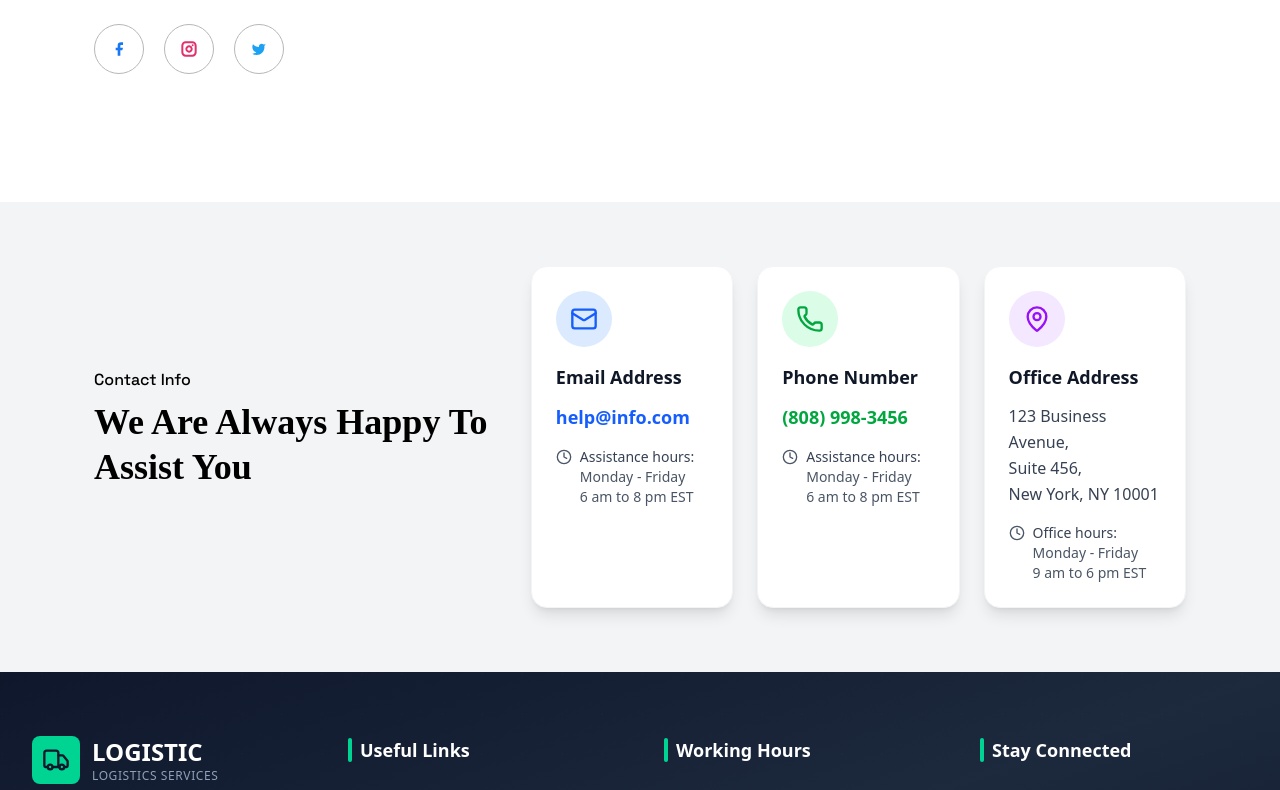
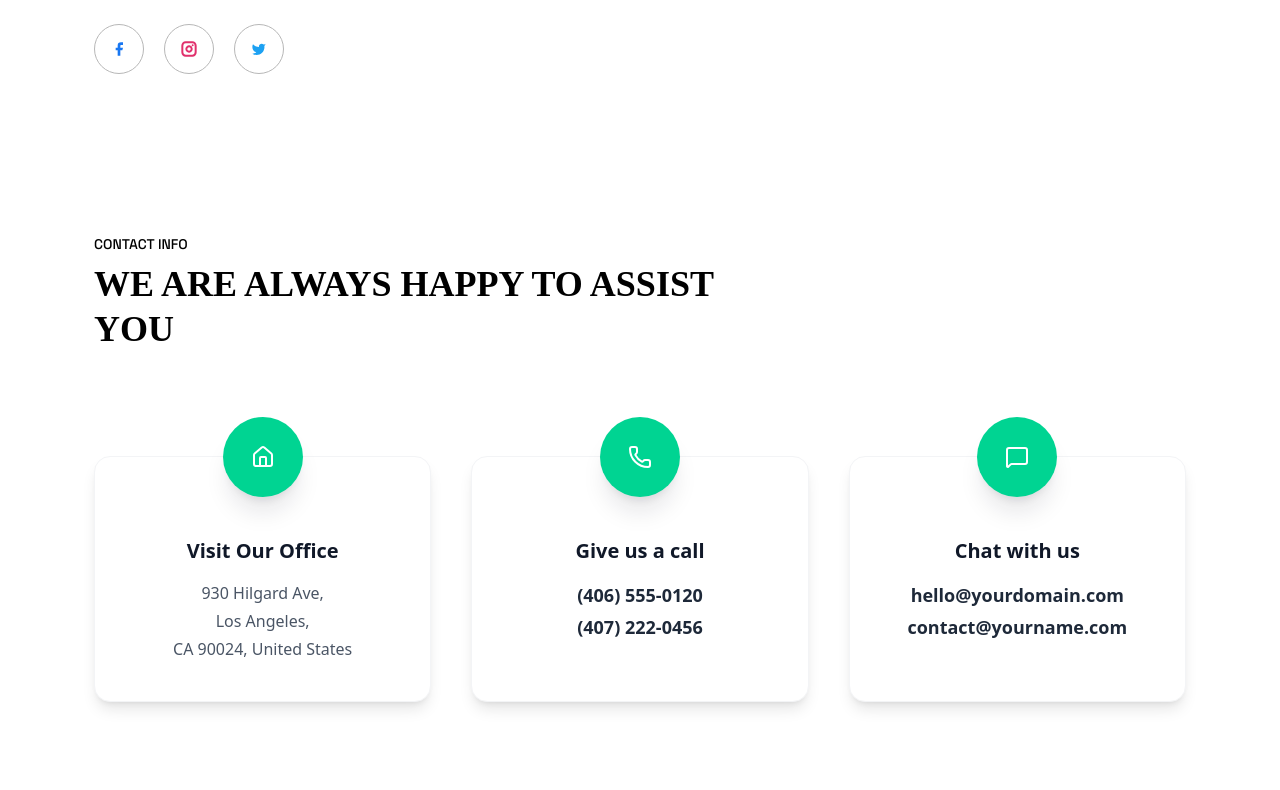
Before and after one commit to Mdsakib999/Logistics-development-M-5, a React (Vite) app: page /contact in a window 1280 px wide. Shown: the part 700-1490 px from the top of the page. Built offline with nearby package versions, Linux system fonts and the light colour scheme.

Commit message:
info section updated in contact page

```diff
--- a/src/components/Home/Request.jsx
+++ b/src/components/Home/Request.jsx
@@ -15,7 +15,7 @@ export default function Request() {
     >
       <div
         id="request-quote"
-        className="w-auto sm:w-96 font-text bg-gradient-to-br from-slate-900 via-slate-800 to-slate-900 text-white p-8 rounded-xl relative mx-2 sm:mx-auto md:mx-0 top-28 md:top-40 md:left-40 hover:sm:scale-105 transition-all duration-300"
+        className="w-auto sm:w-96 font-text bg-gradient-to-br from-slate-900 via-slate-800 to-slate-900 text-white p-8 rounded-xl relative mx-2 sm:mx-auto md:mx-0 top-16 sm:top-24 md:top-32 md:left-40 hover:sm:scale-105 transition-all duration-300"
       >
         <h1 className="text-2xl text-secondary mb-8">Request A Quote</h1>
 
--- a/src/components/contact/Info.jsx
+++ b/src/components/contact/Info.jsx
@@ -1,96 +1,111 @@
-import { Clock, MapPin, Phone, Mail } from "lucide-react";
-import Container from "../layout/Container";
-import Heading from "../ui/Heading";
+import { Home, MessageSquare, Phone } from "lucide-react";
+import Heading from "../../components/ui/Heading";
+import Paragraph from "../../components/ui/Paragraph";
+import Container from '../../components/layout/Container';
 export default function Info() {
   return (
-    <div className="bg-gray-100 mt-16 py-16 px-8">
-      <Container className="flex gap-8 sm:gap-0 flex-col lg:flex-row justify-between">
-        {/* Left Section */}
-        <div className="w-full flex flex-col justify-center sm:w-1/2 md:w-2/5">
-          <h6 className="capitalize font-heading tex-sm font-medium mb-2">
+    <section className="bg-white py-24 px-6 lg:px-8">
+      <div className="max-w-7xl mx-auto">
+        {/* Header Section */}
+      <Container className="flex flex-col gap-4 justify-between">
+        {/* social content */}
+        <div className="w-2/3">
+          <h6 className="uppercase font-heading text-sm font-medium mb-2">
             Contact Info
           </h6>
-          <Heading className="!capitalize" lineHeight="tight">
+          <Heading lineHeight="tight">
             We are always happy to assist you
           </Heading>
         </div>
 
-        {/* Contact Cards Grid */}
-        <div className="w-full lg:w-3/5 grid grid-cols-1 sm:grid-cols-2 md:grid-cols-3 gap-6">
-          {/* Email Card */}
-          <div className="bg-white rounded-2xl p-6 shadow-lg hover:shadow-xl transition-all duration-300 hover:-translate-y-1 border border-gray-100">
-            <div className="bg-blue-100 w-14 h-14 rounded-full flex items-center justify-center mb-4">
-              <Mail className="w-7 h-7 text-blue-600" />
-            </div>
-            <h3 className="text-lg font-bold text-gray-900 mb-3">
-              Email Address
-            </h3>
+        {/* Contact Cards Section */}
+        <div className="grid mt-12 lg:mt-18 grid-cols-1 md:grid-cols-3 gap-24 sm:gap-10">
+          {/* Visit Our Office Card */}
+          <ContactCard
+            icon={<Home className="w-6 h-6 text-white" />}
+            title="Visit Our Office"
+            // Using a distinct color palette for each card
+            colorFrom="from-blue-600"
+            colorTo="to-cyan-500"
+          >
+            <p className="text-gray-600 font-medium">930 Hilgard Ave,</p>
+            <p className="text-gray-600 font-medium">Los Angeles,</p>
+            <p className="text-gray-600 font-medium">CA 90024, United States</p>
+          </ContactCard>
+
+          {/* Give us a call Card */}
+          <ContactCard
+            icon={<Phone className="w-6 h-6 text-white" />}
+            title="Give us a call"
+            colorFrom="from-emerald-600"
+            colorTo="to-teal-500"
+          >
             <a
-              href="mailto:help@info.com"
-              className="text-blue-600 font-semibold text-lg hover:text-blue-700 transition-colors block mb-4"
+              href="tel:4065550120"
+              className="block text-lg font-semibold text-gray-800 hover:text-emerald-600 transition-colors"
             >
-              help@info.com
+              (406) 555-0120
             </a>
-            <div className="flex items-start gap-2 text-gray-600 text-sm">
-              <Clock className="w-4 h-4 mt-0.5 flex-shrink-0" />
-              <div>
-                <p className="font-medium text-gray-700">Assistance hours:</p>
-                <p>Monday - Friday</p>
-                <p>6 am to 8 pm EST</p>
-              </div>
-            </div>
-          </div>
+            <a
+              href="tel:4072220456"
+              className="block text-lg font-semibold text-gray-800 hover:text-emerald-600 transition-colors mt-1"
+            >
+              (407) 222-0456
+            </a>
+          </ContactCard>
 
-          {/* Phone Card */}
-          <div className="bg-white rounded-2xl p-6 shadow-lg hover:shadow-xl transition-all duration-300 hover:-translate-y-1 border border-gray-100">
-            <div className="bg-green-100 w-14 h-14 rounded-full flex items-center justify-center mb-4">
-              <Phone className="w-7 h-7 text-green-600" />
-            </div>
-            <h3 className="text-lg font-bold text-gray-900 mb-3">
-              Phone Number
-            </h3>
+          {/* Chat with us Card */}
+          <ContactCard
+            icon={<MessageSquare className="w-6 h-6 text-white" />}
+            title="Chat with us"
+            colorFrom="from-purple-600"
+            colorTo="to-indigo-500"
+          >
             <a
-              href="tel:8089983456"
-              className="text-green-600 font-semibold text-lg hover:text-green-700 transition-colors block mb-4"
+              href="mailto:hello@yourdomain.com"
+              className="block text-lg font-semibold text-gray-800 hover:text-purple-600 transition-colors"
             >
-              (808) 998-3456
+              hello@yourdomain.com
             </a>
-            <div className="flex items-start gap-2 text-gray-600 text-sm">
-              <Clock className="w-4 h-4 mt-0.5 flex-shrink-0" />
-              <div>
-                <p className="font-medium text-gray-700">Assistance hours:</p>
-                <p>Monday - Friday</p>
-                <p>6 am to 8 pm EST</p>
-              </div>
-            </div>
-          </div>
+            <a
+              href="mailto:contact@yourname.com"
+              className="block text-lg font-semibold text-gray-800 hover:text-purple-600 transition-colors mt-1"
+            >
+              contact@yourname.com
+            </a>
+          </ContactCard>
+        </div>
+        </Container>
+      </div>
+    </section>
+  );
+}
 
-          {/* Office Address Card */}
-          <div className="bg-white rounded-2xl p-6 shadow-lg hover:shadow-xl transition-all duration-300 hover:-translate-y-1 border border-gray-100">
-            <div className="bg-purple-100 w-14 h-14 rounded-full flex items-center justify-center mb-4">
-              <MapPin className="w-7 h-7 text-purple-600" />
-            </div>
-            <h3 className="text-lg font-bold text-gray-900 mb-3">
-              Office Address
-            </h3>
-            <p className="text-gray-700 font-medium text-base mb-4 leading-relaxed">
-              123 Business Avenue,
-              <br />
-              Suite 456,
-              <br />
-              New York, NY 10001
-            </p>
-            <div className="flex items-start gap-2 text-gray-600 text-sm">
-              <Clock className="w-4 h-4 mt-0.5 flex-shrink-0" />
-              <div>
-                <p className="font-medium text-gray-700">Office hours:</p>
-                <p>Monday - Friday</p>
-                <p>9 am to 6 pm EST</p>
-              </div>
-            </div>
-          </div>
+// Reusable Card Component with modern styling
+function ContactCard({ icon, title, colorFrom, colorTo, children }) {
+  return (
+    // 3. Elevated Card Styling with Hover Effect
+    <div className="group bg-white rounded-2xl pt-16 pb-10 px-8 text-center shadow-lg hover:shadow-2xl transition-all duration-500 hover:-translate-y-2 border border-gray-100 relative">
+      {/* 4. Subtle background gradient effect */}
+      <div
+        className={`absolute inset-0 bg-gradient-to-br ${colorFrom}/5 ${colorTo}/5 opacity-0 group-hover:opacity-10 transition-opacity duration-500 rounded-2xl`}
+      ></div>
+
+      {/* Icon Container */}
+      <div className="absolute z-40 top-0 left-1/2 -translate-x-1/2 -translate-y-1/2">
+        <div
+          className={`w-20 h-20 rounded-full flex items-center justify-center bg-secondary shadow-xl shadow-slate-900/10 group-hover:scale-105 transition-transform duration-300`}
+        >
+          {icon}
         </div>
-      </Container>
+      </div>
+
+      <div className="relative pt-4">
+        <h3 className="text-xl font-bold text-gray-900 mb-4">{title}</h3>
+
+        {/* Content (Address/Phone/Email) */}
+        <div className="space-y-1">{children}</div>
+      </div>
     </div>
   );
 }
```
